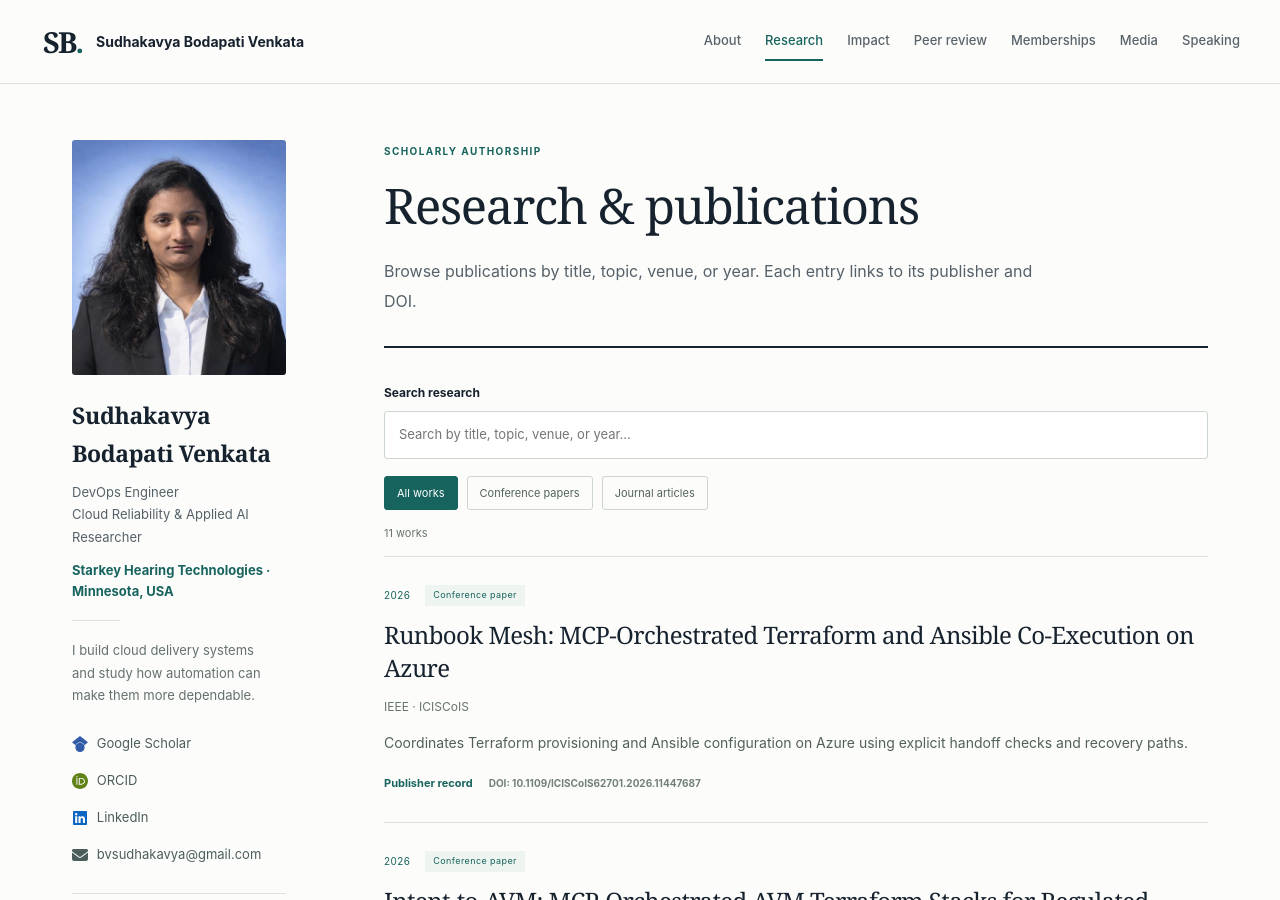
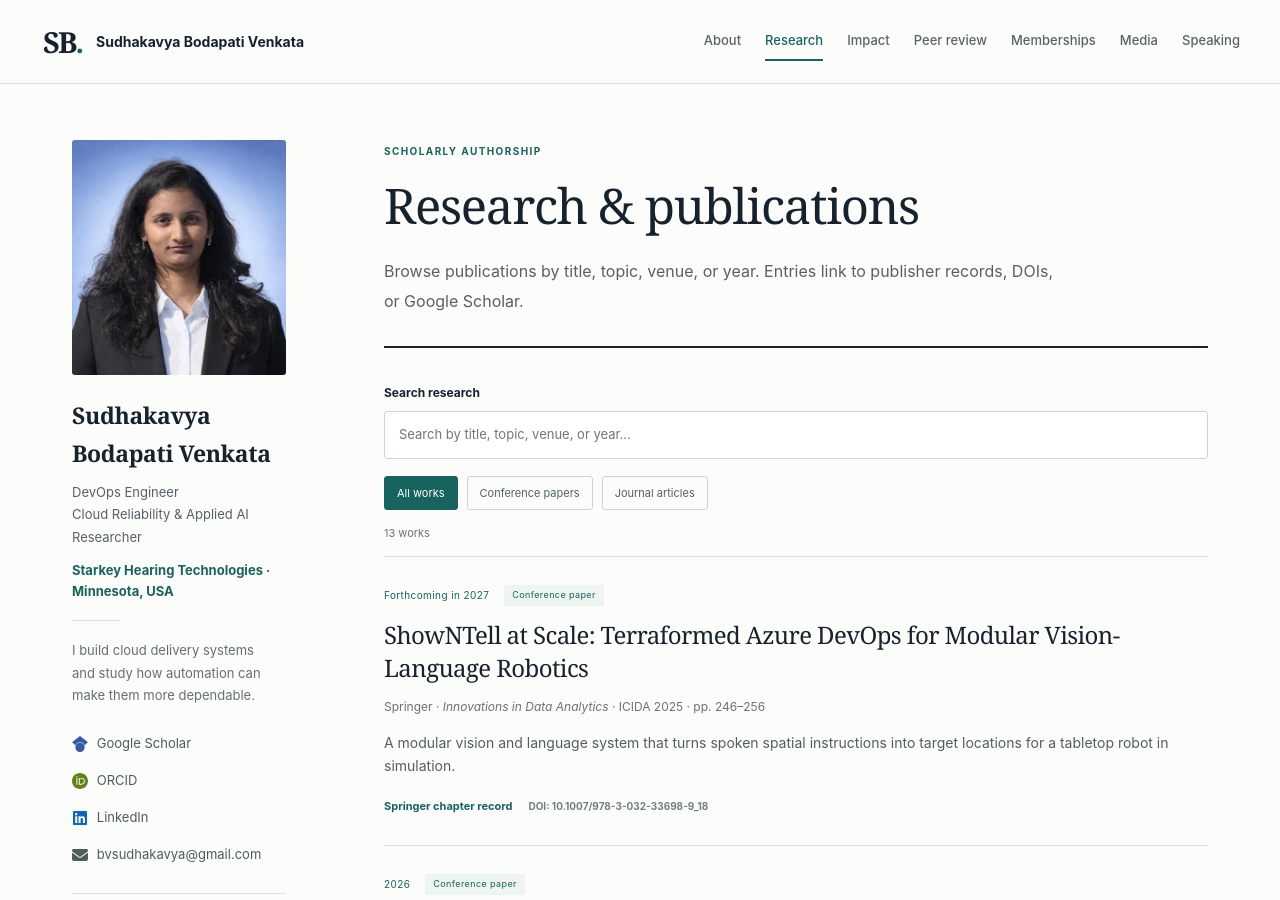
Before and after one commit to sudhakavya/sudhakavyabodapati, a Jekyll site: the page publications.html, which Jekyll copies as it is, in a window 1280 px wide and 900 px high. Built offline with Jekyll 4.4.1, drawn with Linux system fonts in a browser that asks for light colours; some of the changed text lies outside the part shown.

Commit message:
Add verified Google Scholar metrics and research entries

```diff
--- a/index.html
+++ b/index.html
@@ -66,8 +66,8 @@
   <p class="small-source"><a class="text-link" href="./engineering.html">More engineering work</a></p>
 </section>
 <div class="credential-grid home-research-stats" aria-label="Research highlights">
-  <a href="./publications.html"><strong>11</strong><span>Scholarly works<br>listed in this portfolio</span></a>
-  <a href="./peer-review.html"><strong>17</strong><span>Journal reviews<br>recorded on ORCID</span></a>
+  <a href="./publications.html"><strong>13</strong><span>Research works<br>listed in this portfolio</span></a>
+  <a href="./citation-impact.html"><strong>40</strong><span>Google Scholar citations<br><time datetime="2026-11-26">November 26, 2026</time></span></a>
 </div>
 <section class="about-section">
   <p class="eyebrow">Research informed by practice</p>
--- a/publications.html
+++ b/publications.html
@@ -54,10 +54,18 @@
 <header class="page-heading">
   <p class="eyebrow">Scholarly authorship</p>
   <h1>Research &amp; publications</h1>
-  <p class="intro">Browse publications by title, topic, venue, or year. Each entry links to its publisher and DOI.</p>
+  <p class="intro">Browse publications by title, topic, venue, or year. Entries link to publisher records, DOIs, or Google Scholar.</p>
 </header>
-<div class="research-toolbar"><label class="search-label" for="publication-search">Search research</label><input id="publication-search" type="search" placeholder="Search by title, topic, venue, or year…" autocomplete="off"><div class="filters" role="group" aria-label="Publication type"><button class="active" data-filter="all" aria-pressed="true">All works</button><button data-filter="Conference paper" aria-pressed="false">Conference papers</button><button data-filter="Journal article" aria-pressed="false">Journal articles</button></div><p id="results-count" role="status" aria-live="polite">11 works</p></div>
-<div id="publications"><article class="publication" data-type="Conference paper" data-search="runbook mesh: mcp-orchestrated terraform and ansible co-execution on azure ieee · iciscois 2026 coordinates terraform provisioning and ansible configuration on azure using explicit handoff checks and recovery paths. 10.1109/iciscois62701.2026.11447687">
+<div class="research-toolbar"><label class="search-label" for="publication-search">Search research</label><input id="publication-search" type="search" placeholder="Search by title, topic, venue, or year…" autocomplete="off"><div class="filters" role="group" aria-label="Publication type"><button class="active" data-filter="all" aria-pressed="true">All works</button><button data-filter="Conference paper" aria-pressed="false">Conference papers</button><button data-filter="Journal article" aria-pressed="false">Journal articles</button></div><p id="results-count" role="status" aria-live="polite">13 works</p></div>
+<div id="publications">
+<article class="publication" data-type="Conference paper" data-search="showntell at scale terraformed azure devops for modular vision-language robotics springer icida 2025 2027 forthcoming">
+  <div class="pub-meta"><span>Forthcoming in 2027</span><span class="type-tag">Conference paper</span></div>
+  <h2><a href="https://link.springer.com/chapter/10.1007/978-3-032-33698-9_18" target="_blank" rel="noopener noreferrer">ShowNTell at Scale: Terraformed Azure DevOps for Modular Vision-Language Robotics</a></h2>
+  <p class="venue">Springer · <cite>Innovations in Data Analytics</cite> · ICIDA 2025 · pp. 246–256</p>
+  <p class="pub-summary">A modular vision and language system that turns spoken spatial instructions into target locations for a tabletop robot in simulation.</p>
+  <div class="pub-links"><a href="https://link.springer.com/chapter/10.1007/978-3-032-33698-9_18" target="_blank" rel="noopener noreferrer">Springer chapter record</a><a class="doi" href="https://doi.org/10.1007/978-3-032-33698-9_18" target="_blank" rel="noopener noreferrer">DOI: 10.1007/978-3-032-33698-9_18</a></div>
+</article>
+<article class="publication" data-type="Conference paper" data-search="runbook mesh: mcp-orchestrated terraform and ansible co-execution on azure ieee · iciscois 2026 coordinates terraform provisioning and ansible configuration on azure using explicit handoff checks and recovery paths. 10.1109/iciscois62701.2026.11447687">
   <div class="pub-meta"><span>2026</span><span class="type-tag">Conference paper</span></div>
   <h2><a class="" href="https://ieeexplore.ieee.org/abstract/document/11447687" target="_blank" rel="noopener noreferrer">Runbook Mesh: MCP-Orchestrated Terraform and Ansible Co-Execution on Azure</a></h2>
   <p class="venue">IEEE · ICISCoIS</p>
@@ -133,7 +141,15 @@
   <p class="venue">Journal of Computer Science and Technology Studies</p>
   <p class="pub-summary">Applies risk assessment to prevent avoidable rework in personalized hearing aid manufacturing.</p>
   <div class="pub-links"><a class="" href="https://alkindipublisher.com/index.php/jcsts/article/view/12416" target="_blank" rel="noopener noreferrer">Publisher record</a> <a class="doi" href="https://doi.org/10.32996/jcsts.2022.4.2.25" target="_blank" rel="noopener noreferrer">DOI: 10.32996/jcsts.2022.4.2.25</a></div>
-</article></div>
+</article>
+<article class="publication" data-type="Journal article" data-search="2019 classification algorithm in data mining machine learning b v sudhakavya v swathi s senthil international journal of advanced networking and applications ijana">
+  <div class="pub-meta"><span>2019</span><span class="type-tag">Journal article</span></div>
+  <h2>Classification Algorithm in Data Mining</h2>
+  <p class="authors">B. V. Sudhakavya, V. Swathi, and S. Senthil</p>
+  <p class="venue">International Journal of Advanced Networking and Applications, 10(5), pp. 18–21</p>
+  <div class="pub-links"><a href="https://scholar.google.com/citations?user=yyiHyQ0AAAAJ&amp;hl=en" target="_blank" rel="noopener noreferrer">Google Scholar profile</a></div>
+</article>
+</div>
 <p id="no-results" hidden>No publications match your search. Try a different title or topic.</p>
     </main>
   </div>
--- a/sources.html
+++ b/sources.html
@@ -65,7 +65,8 @@
 <div class="record"><a class="" href="https://scrs.in/conference/icst2026/speaker/talk/23165" target="_blank" rel="noopener noreferrer">ICST 2026</a><span>Invited talk and speaker biography</span></div>
 </div>
 <h2>Publications and reviews</h2>
-<p>Publication entries link to publisher records and DOIs. Journal review counts reflect the November 2026 ORCID record. Conference counts reflect the review activity listed by venue on the Peer Review page.</p>
+<p>Google Scholar citation metrics were checked on <time datetime="2026-11-26">November 26, 2026</time>. The profile indexes both <cite>Classification Algorithm in Data Mining</cite> and <cite>ShowNTell at Scale</cite>. Springer lists <cite>ShowNTell at Scale</cite> in the ICIDA 2025 proceedings with a publication date of February 2, 2027.</p>
+<p>Publication entries link to publisher records, DOIs, or Google Scholar. Journal review counts reflect the November 2026 ORCID record. Conference counts reflect the review activity listed by venue on the Peer Review page.</p>
 <h2>Template credits</h2>
 <p>This portfolio uses the <a class="" href="https://github.com/vimaltejam-prog/vimaltejam-prog.github.io" target="_blank" rel="noopener noreferrer">supplied Academic Pages adaptation</a> and retains its MIT license. Icon credits are listed in the GitHub repository.</p>
     </main>
```
Also changed, not shown: citation-impact.html (+13 -5 lines).
